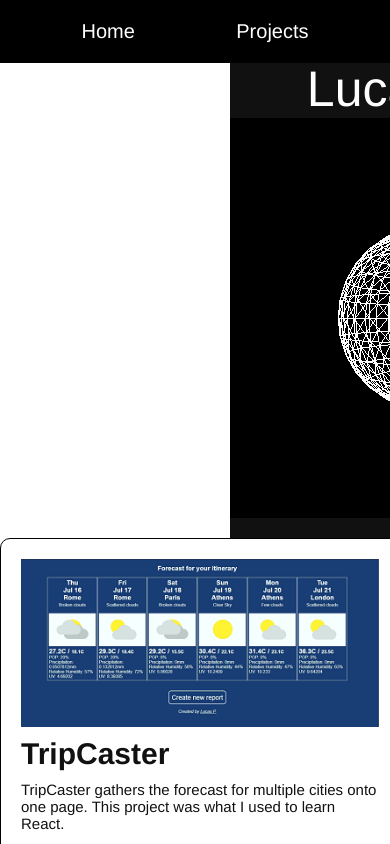
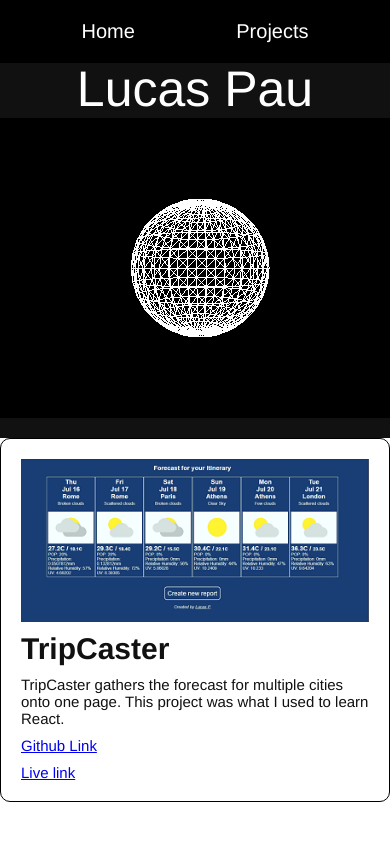
Before and after one commit to lucasdpau/lucasdpau.github.io, a Vue app: page / in a window 390 px wide. Both pictures are taken after a click on the element "Projects". Shown: the top 844 px of the page. Built offline with nearby package versions, Linux system fonts and the light colour scheme; no server answers.

Commit message:
3d component, more responsive

```diff
--- a/src/components/Canvas3d.vue
+++ b/src/components/Canvas3d.vue
@@ -1,13 +1,11 @@
 <template>
-    <canvas id="canvas" ref="3dcanvas" v-bind:style="{height: canvasHeight, width: canvasWidth}"></canvas>
+    <canvas ref="3dcanvas" v-bind:style="{height: canvasHeight, width: canvasWidth}"></canvas>
 </template>
 
 <script lang="ts">
 import * as THREE from "three";
 
 interface IStuff {
-    canvasWidth: number,
-    canvasHeight: number,
     scene: THREE.Scene;
     camera: THREE.Camera;
     renderer: THREE.Renderer;
@@ -15,10 +13,12 @@ interface IStuff {
 }
 
 export default {
+  props: {
+    canvasWidth: Number,
+    canvasHeight: Number
+  },
   data: function (): IStuff {
     return {
-        canvasWidth: 400,
-        canvasHeight: 400,
         scene: new THREE.Scene(),
         camera: new THREE.PerspectiveCamera(),
         renderer: new THREE.WebGLRenderer(),
@@ -60,8 +60,4 @@ export default {
 </script>
 
 <style scoped>
-#canvas {
-  height: 400px;
-  width: 400px;
-}
 </style>
--- a/src/components/Header.vue
+++ b/src/components/Header.vue
@@ -2,7 +2,10 @@
   <header id="header">
     <div id="header-name">Lucas Pau</div>
     <div id="header-img-nav">
-      <three-d-canvas />
+      <three-d-canvas
+        :canvasHeight="300"
+        :canvasWidth="400"
+      />
       <nav>
         <div v-on:click="handleNav('Home')">Home</div>
         <div v-on:click="handleNav('Projects')">Projects</div>
--- a/src/components/Home.vue
+++ b/src/components/Home.vue
@@ -95,12 +95,13 @@ p {
 #home {
     display: flex;
     flex-direction: column;
-    align-items: center;
+    align-items: stretch;
 }
 
 #intro {
     width: 50%;
     padding: 2rem 0;
+    margin: 0 auto;
     min-width: 30rem;
     font-size: 1.6rem;
 }
@@ -108,8 +109,11 @@ p {
 #medium-posts {
     display: flex;
     flex-direction: column;
+    align-items: center;
     gap: 2rem;
     padding-top: 3rem;
+    color: white;
+    background-color: black;
 }
 
 #posts-unavailable {
--- a/src/components/Projects.vue
+++ b/src/components/Projects.vue
@@ -31,6 +31,7 @@ export default {
 <style scoped>
 #projects {
   display: flex;
+  flex-wrap: wrap;
   gap: 5rem;
 }
 .project-item {
@@ -39,6 +40,7 @@ export default {
   gap: 1rem;
   padding: 2rem;
   width: 40rem;
+  max-width: 100vw;
   border: 1px solid black;
   border-radius: 1rem;
   text-align: start;
```
